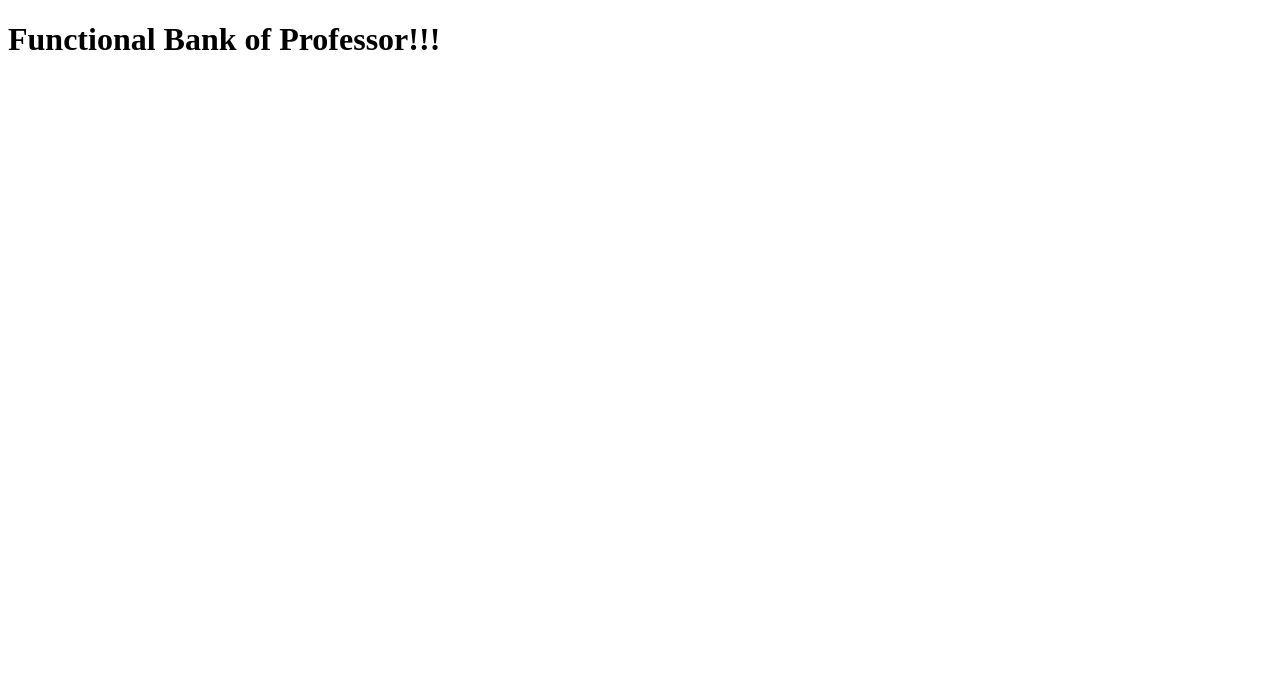
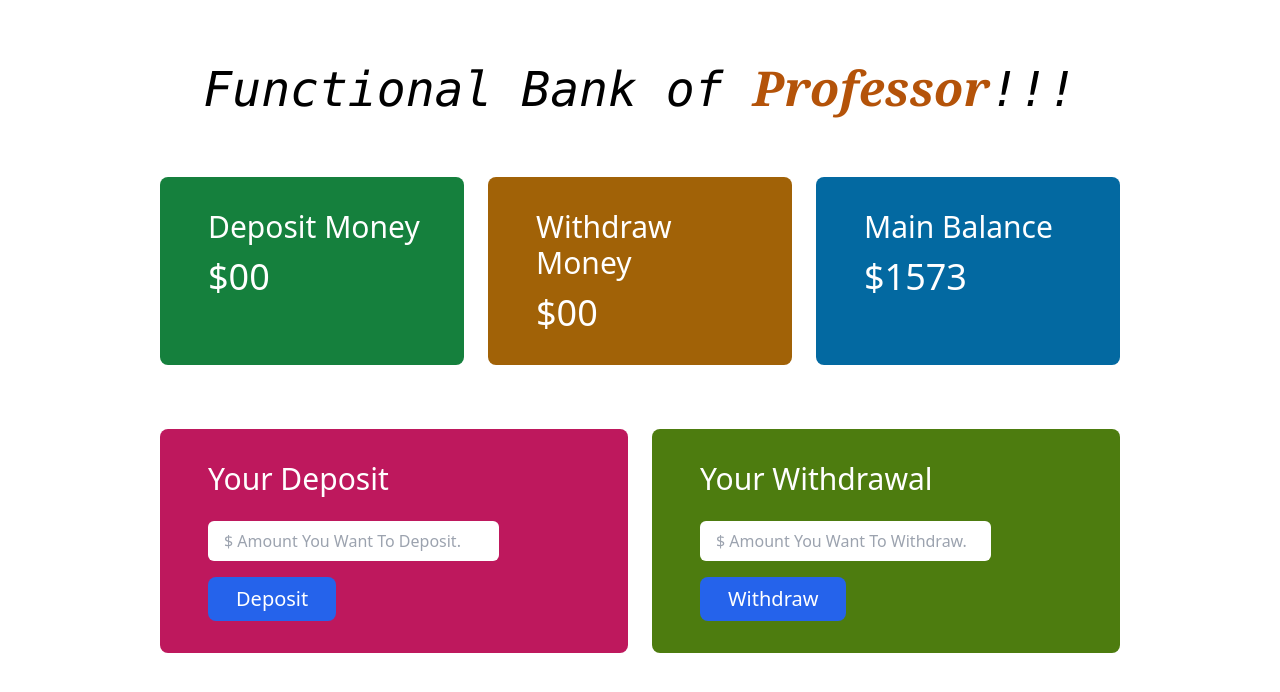
Before and after one commit to Masud-Ahmed35/Bank-Management-System-Recap, a plain HTML site: page index.html in a window 1280 px wide. Drawn offline with nearby package versions, Linux system fonts and the light colour scheme.

Commit message:
Finished HTML Part

```diff
--- a/index.html
+++ b/index.html
@@ -6,15 +6,57 @@
     <meta http-equiv="X-UA-Compatible" content="IE=edge">
     <meta name="viewport" content="width=device-width, initial-scale=1.0">
     <title>Bank of Professor~</title>
+
+    <!-- Tailwind CSS Link -->
+    <script src="https://cdn.tailwindcss.com"></script>
+
 </head>
 
 <body>
     <header>
-        <h1>Functional Bank of <span>Professor</span>!!!</h1>
+        <h1 class="text-5xl italic text-center font-mono mt-16">Functional Bank of
+            <span class="text-amber-700 font-semibold font-serif">Professor</span>!!!
+        </h1>
     </header>
 
     <main>
+        <!-- Balance Summary -->
+        <section class="mt-16">
+            <div class="grid grid-cols-3 gap-6 mx-auto w-9/12">
+                <div class="bg-green-700 p-8 text-white rounded-lg pl-12">
+                    <h3 class="text-3xl pb-3">Deposit Money</h3>
+                    <h2 class="text-4xl font-medium">$<span id="deposit-total">00</span></h2>
+                </div>
+                <div class="bg-yellow-700 p-8 text-white rounded-lg pl-12">
+                    <h3 class="text-3xl pb-3">Withdraw Money</h3>
+                    <h2 class="text-4xl font-medium">$<span id="withdraw-total">00</span></h2>
+                </div>
+                <div class="bg-sky-700 p-8 text-white rounded-lg pl-12">
+                    <h3 class="text-3xl pb-3">Main Balance</h3>
+                    <h2 class="text-4xl font-medium">$<span id="balance-total">1573</span></h2>
+                </div>
+            </div>
+        </section>
 
+        <!-- Deposit and Withdraw Money -->
+        <section class="mt-16">
+            <div class="grid grid-cols-2 gap-6 mx-auto w-9/12">
+                <div class="bg-pink-700 p-8 rounded-lg pl-12">
+                    <h3 class="text-white font-medium text-3xl mb-6">Your Deposit</h3>
+                    <input class="block px-4 py-2 w-3/4 rounded-md my-4" id="deposit-field" type="text"
+                        placeholder="$ Amount You Want To Deposit.">
+                    <button id="btn-deposit"
+                        class="bg-blue-600 hover:bg-gray-500 rounded-lg px-7 py-2 text-white text-xl font-medium ">Deposit</button>
+                </div>
+                <div class="bg-lime-700 p-8 rounded-lg pl-12">
+                    <h3 class="text-white font-medium text-3xl mb-6">Your Withdrawal</h3>
+                    <input class="block px-4 py-2 w-3/4 rounded-md my-4" id="withdraw-field" type="text"
+                        placeholder="$ Amount You Want To Withdraw.">
+                    <button id="btn-withdraw"
+                        class="bg-blue-600 hover:bg-gray-500 rounded-lg px-7 py-2 text-white text-xl font-medium ">Withdraw</button>
+                </div>
+            </div>
+        </section>
     </main>
 </body>
 
```
